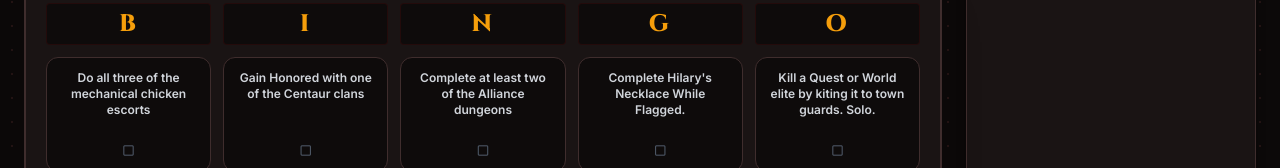
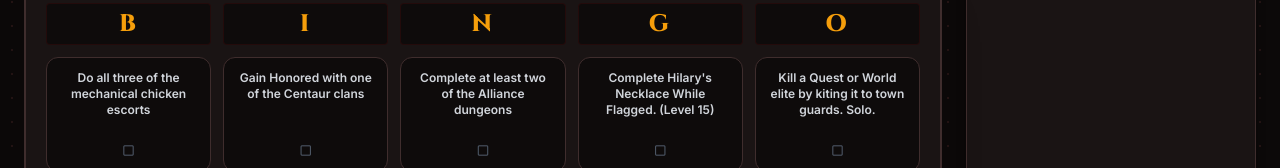
Before and after one commit to Reapafied/Send-Ibuprofen, a React (Vite) app: page / in a window 1280 px wide. Shown: the part 250-418 px from the top of the page. Built offline with nearby package versions, Linux system fonts and the light colour scheme; no server answers; the database is empty; the HTML template or start-up script is replaced by a standard one.

Commit message:
Update App.jsx

```diff
--- a/src/App.jsx
+++ b/src/App.jsx
@@ -36,7 +36,7 @@ const DEFAULT_CHALLENGES = [
     "Stay flagged anytime you are in Hillsbrad until you complete the Helcular's Rod quest. You MUST fight any flagged alliance.",
     "Kill one of the Patrolling Eite Dragons around the world. Example: Narillasanz, Brimgore ect. Before the mob is grey",
     "Complete Cortello's Riddle using only the ingame quest text (Level 35)",
-    "Complete Hilary's Necklace While Flagged.",
+    "Complete Hilary's Necklace While Flagged. (Level 15)",
     "Complete the Land Ho! quest chain. (Level 45)",
     "As a group. Complete a wing of SM while everyone is wearing only vendor whites"
 ];
```
